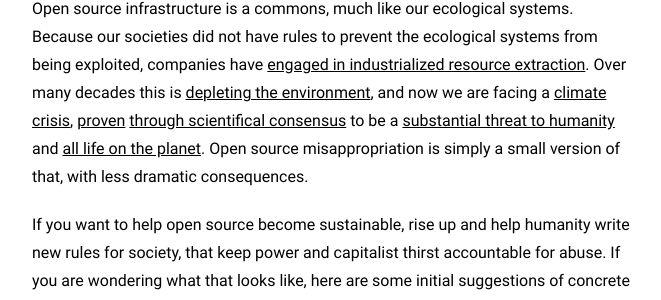
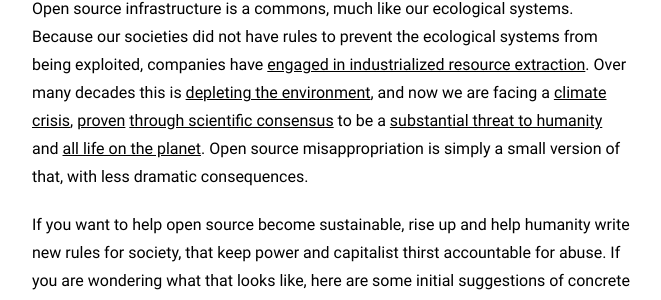
Before and after one commit to staltz/staltz.com, a Jekyll site: the page built from _posts/2019-06-13-software-below-the-poverty-line.md, in a window 1280 px wide and 900 px high, scrolled down 6837 px. Shown: the part 149-449 px from the top of the window, without its empty margins (308-969 px from the left). Built offline with Jekyll 4.4.1, drawn with Linux system fonts in a browser that asks for light colours; nearby versions of some CDN libraries; comment, search, counter and statistics services are not loaded.

Commit message:
add new talk link

```diff
--- a/_posts/2019-06-13-software-below-the-poverty-line.md
+++ b/_posts/2019-06-13-software-below-the-poverty-line.md
@@ -104,7 +104,7 @@ The struggle of open source sustainability is the millennium-old struggle of hum
 
 This is therefore not a new problem, and it does not require complicated new solutions. It is simply a version of injustice. To fix it is not a matter of receiving compassion and moral behavior from companies, for companies are fundamentally built to do something else than that. Companies simply follow some basic financial rules of society while trying to optimize for profit and/or domination.
 
-Open source infrastructure is a commons, much like our ecological systems. Because our societies did not have rules to prevent the ecological systems from being exploited, companies have [engaged in industrialized resource extraction](https://ourworldindata.org/fossil-fuels). Over many decades this is [depleting the environment](https://ourworldindata.org/forests), and now we are facing a [climate crisis](https://www.theguardian.com/environment/2019/may/17/why-the-guardian-is-changing-the-language-it-uses-about-the-environment), [proven](https://climate.nasa.gov/) [through scientifical consensus](https://archive.ipcc.ch/pdf/assessment-report/ar5/syr/SYR_AR5_FINAL_full_wcover.pdf) to be a [substantial threat to humanity](https://news.un.org/en/story/2018/05/1009782) and [all life on the planet](https://www.ipbes.net/news/Media-Release-Global-Assessment). Open source misappropriation is simply a small version of that, with less dramatic consequences.
+Open source infrastructure is a commons, much like our ecological systems. Because our societies did not have rules to prevent the ecological systems from being exploited, companies have [engaged in industrialized resource extraction](https://ourworldindata.org/fossil-fuels). Over many decades this is [depleting the environment](https://ourworldindata.org/forests), and now we are facing a [climate crisis](https://www.theguardian.com/environment/2019/may/17/why-the-guardian-is-changing-the-language-it-uses-about-the-environment), [proven](https://climate.nasa.gov/) [through scientific consensus](https://archive.ipcc.ch/pdf/assessment-report/ar5/syr/SYR_AR5_FINAL_full_wcover.pdf) to be a [substantial threat to humanity](https://news.un.org/en/story/2018/05/1009782) and [all life on the planet](https://www.ipbes.net/news/Media-Release-Global-Assessment). Open source misappropriation is simply a small version of that, with less dramatic consequences.
 
 If you want to help open source become sustainable, rise up and help humanity write new rules for society, that keep power and capitalist thirst accountable for abuse. If you are wondering what that looks like, here are some initial suggestions of concrete actions to take:
 
--- a/blog.html
+++ b/blog.html
@@ -29,6 +29,7 @@ layout: blank
 
       <h2 id="talks" class="hr"><span class="hr">TALKS</span></h2>
       <p>
+        <a href="https://mixitconf.org/2019/the-internet-in-2030">The Internet in 2030</a> (Mixit, Lyon 2019)<br />
       	<a href="https://www.youtube.com/watch?v=_fB8GRotdrc">How to think</a> (Uphill Conf, Bern 2019)<br />
         <a href="https://www.youtube.com/watch?v=VdiJ_vgVUgs">Profunctor Optics for state management</a> (Frontmania, Utrecht 2018)<br />
         <a href="https://www.youtube.com/watch?v=8GE5C9-RUpg">Reinvent the social web</a> (Full Stack Fest, Barcelona 2018)<br />
```
Also changed, not shown: 1 other file.
